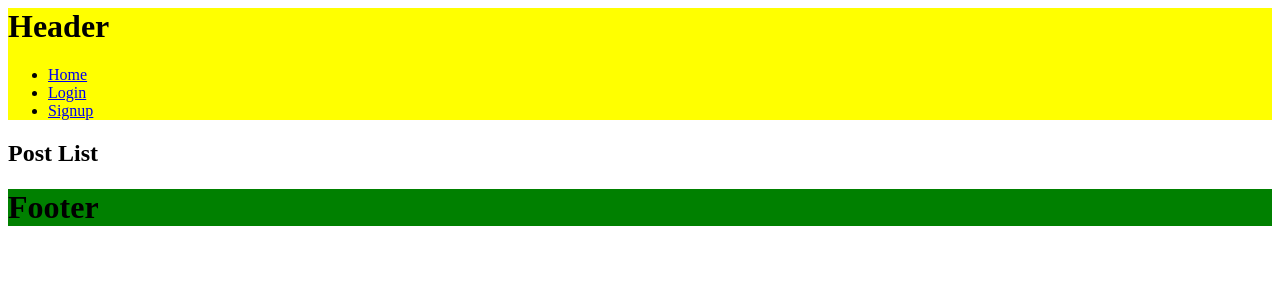
After one commit to ProjectHomie/homie_server, a Django app: page /posts/ in a window 1280 px wide. The commit adds this page. Shown: the top 300 px of the page. Run offline with Django 3.2, Linux system fonts and the light colour scheme; data that the repository does not hold is empty.

Commit message:
update posts list view

```diff
--- a/homie_server/homie_server/settings/partials/auth.py
+++ b/homie_server/homie_server/settings/partials/auth.py
@@ -4,7 +4,7 @@ import os
 AUTH_USER_MODEL = "users.User"
 
 # LOGIN_URL = "/login/"
-LOGIN_URL = "/api-token-auth/"
+# LOGIN_URL = "/api-token-auth/"
 
 SIGNUP_SUCCESS_MESSAGE = "성공적으로 회원가입 되었습니다."
 LOGIN_SUCCESS_MESSAGE = "성공적으로 로그인 되었습니다."
--- a/homie_server/homie_server/settings/partials/base.py
+++ b/homie_server/homie_server/settings/partials/base.py
@@ -14,6 +14,7 @@ import os
 
 import dj_database_url
 
+
 # Build paths inside the project like this: os.path.join(BASE_DIR, ...)
 BASE_DIR = os.path.dirname(os.path.dirname(os.path.dirname(os.path.dirname(os.path.abspath(__file__)))))
 PROJECT_ROOT_DIR = os.path.dirname(BASE_DIR)
@@ -22,8 +23,7 @@ PROJECT_ROOT_DIR = os.path.dirname(BASE_DIR)
 # See https://docs.djangoproject.com/en/1.9/howto/deployment/checklist/
 
 # SECURITY WARNING: keep the secret key used in production secret!
-SECRET_KEY = '098)511$v#=^e0+*@*06(1^5cl_l$6l!za18ef#$e7uh%@rybu'
-# SECRET_KEY = os.environ.get("SECRET_KEY")
+SECRET_KEY = os.environ.get("SECRET_KEY")
 
 # SECURITY WARNING: don't run with debug turned on in production!
 DEBUG = True
--- a/homie_server/homie_server/templates/partials/header.html
+++ b/homie_server/homie_server/templates/partials/header.html
@@ -5,11 +5,17 @@
         {% if request.user.is_authenticated %}
             <ul>
                 <li>
+                    <a href="{% url "home" %}">Home</a>
+                </li>
+                <li>
                 <a href="{% url "users:logout" %}"><spen>{{ user }}</spen>님 Logout</a>
                 </li>
             </ul>
         {% else %}
             <ul>
+                <li>
+                    <a href="{% url "home" %}">Home</a>
+                </li>
                 <li>
                     <a href="{% url "users:login" %}">Login</a>
                 </li>
--- a/homie_server/homie_server/urls.py
+++ b/homie_server/homie_server/urls.py
@@ -18,6 +18,7 @@ from django.conf.urls import url, include
 from django.contrib import admin
 
 from homie_server.views import *
+# from rest_framework_jwt.views import obtain_jwt_token
 
 
 urlpatterns = [
@@ -26,6 +27,6 @@ urlpatterns = [
     url('', include("social.apps.django_app.urls", namespace="social")),
     url(r'^', include("users.urls", namespace="users")),
     url(r'^posts/', include("posts.urls", namespace="posts")),
-
+#    url(r'^api-token-auth/', obtain_jwt_token),
     url(r'^$', HomeView.as_view(), name="home"),
 ]
--- /dev/null
+++ b/homie_server/posts/templates/posts/detail.html
@@ -0,0 +1,6 @@
+ {% extends "base.html" %}
+
+
+ {% block content %}
+ <h1>Post Detail</h1>
+ {% endblock %}
--- /dev/null
+++ b/homie_server/posts/templates/posts/list.html
@@ -0,0 +1,13 @@
+{% extends "base.html" %}
+
+
+{% block content %}
+<h1>Post List</h1>
+
+<ul>
+    {% for post in posts %}
+        <h2>{{ post.title }}</h2>
+        <p>{{ post.content }}</p>
+    {% endfor %}
+</ul>
+{% endblock %}
--- a/homie_server/posts/urls.py
+++ b/homie_server/posts/urls.py
@@ -4,6 +4,8 @@ from posts.views import *
 
 
 urlpatterns = [
+    url(r'^$', list, name="post-list"),
+    url(r'^(?P<post_id>\d+)/$', detail, name="post-detail"),
 ]
 # url(r'^$', PostListView.as_view(), name="list"),
 # url(r'^new/$', NewView.as_view(), name="new"),
--- /dev/null
+++ b/homie_server/posts/views/__init__.py
@@ -0,0 +1,2 @@
+from .list import list
+from .detail import detail
--- /dev/null
+++ b/homie_server/posts/views/list.py
@@ -0,0 +1,12 @@
+from django.shortcuts import render
+
+from posts.models import Post
+
+def list(request):
+    return render(
+        request,
+        "posts/list.html",
+        context={
+            "posts": Post.objects.all(),
+        },
+    )
--- a/homie_server/users/urls.py
+++ b/homie_server/users/urls.py
@@ -2,8 +2,11 @@ from django.conf.urls import url
 
 from users.views import *
 
+from rest_framework_jwt.views import obtain_jwt_token
+
 
 urlpatterns = [
+    url(r'^api-token-auth/', obtain_jwt_token),
     url(r'^signup/$', SignupView.as_view(), name="signup"),
     url(r'^login/$', LoginView.as_view(), name="login"),
     url(r'^logout/$', LogoutView.as_view(), name="logout"),
```
Also changed, not shown: homie_server/homie_server/settings/partials/rest.py (added, +10 -0 lines), homie_server/posts/views/detail.py (added, +9 -0 lines), 1 other file.
